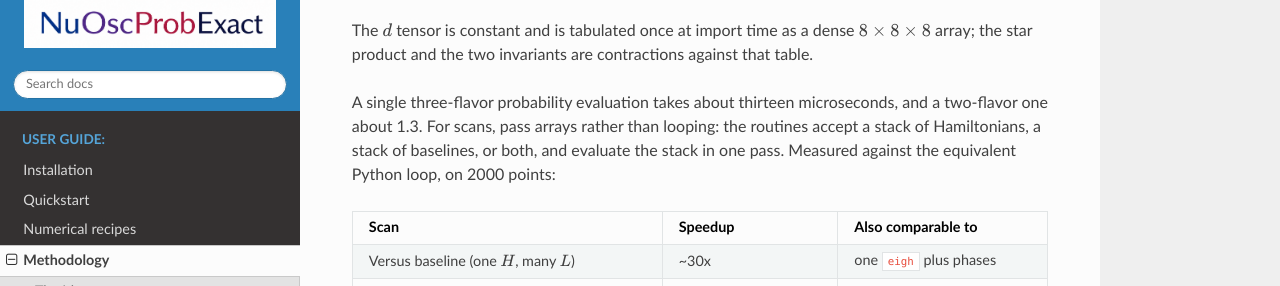
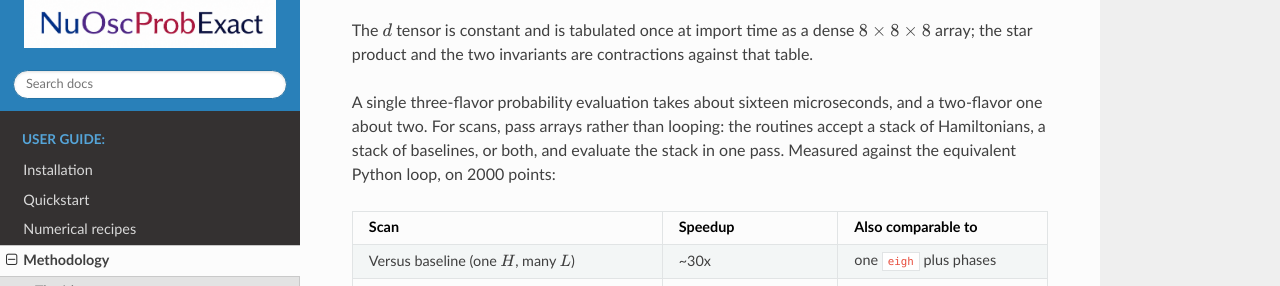
Before and after one commit to mbustama/NuOscProbExact, a Sphinx documentation site: the page built from docs/source/methodology.rst, in a window 1280 px wide and 900 px high, scrolled down 2791 px. Shown: the part 165-451 px from the top of the window. Built offline with Sphinx 7.4.7 and the Read the Docs theme 3.1.0, drawn with Linux system fonts in a browser that asks for light colours; cross-references to code outside the pages are shown as plain code.

Commit message:
Fix the scalar timings 1.8.4 missed in methodology.rst
Commit ce2dac4 set out to make every live performance claim carry the
same measured figures, and its message records the scalar timings among
them: "about 16 microseconds for three flavors and 2 for two, against
the 13 and 1.3 previously quoted".  It updated README.md, index.rst,
quickstart.rst and fastkernels.py, and it updated methodology.rst -- but
methodology.rst states the scalar timing twice, and only the second
occurrence was changed.

So the same page has since said "about thirteen microseconds, and a
two-flavor one about 1.3" under Cost, and "about sixteen microseconds"
a hundred lines further down under the compiled backend.  One page
contradicting itself is worse than either figure being stale, and it is
exactly the drift that commit was written to end.

Both now read sixteen and two, which is what the other four places say.

Separately, and not fixed here because it is a measurement rather than
an inconsistency: on this machine today the scalar three-flavor
probability times at 7.5 microseconds and the two-flavor one at 1.2,
against the 16 and 2 quoted.  Best of nine, 5000 calls per round, warm.
A factor of two is more than the "tens of per cent between runs" the
docs already warn about, so the figure is worth re-measuring
deliberately across all five places rather than adjusted here on the
strength of one session on a laptop whose governor is set to powersave.

```diff
--- a/docs/source/methodology.rst
+++ b/docs/source/methodology.rst
@@ -168,8 +168,8 @@ The :math:`d` tensor is constant and is tabulated once at import time as a
 dense :math:`8\times8\times8` array; the star product and the two invariants
 are contractions against that table.
 
-A single three-flavor probability evaluation takes about thirteen
-microseconds, and a two-flavor one about 1.3.  For scans, pass arrays rather
+A single three-flavor probability evaluation takes about sixteen
+microseconds, and a two-flavor one about two.  For scans, pass arrays rather
 than looping: the routines
 accept a stack of Hamiltonians, a stack of baselines, or both, and evaluate
 the stack in one pass.  Measured against the equivalent Python loop, on 2000
```
